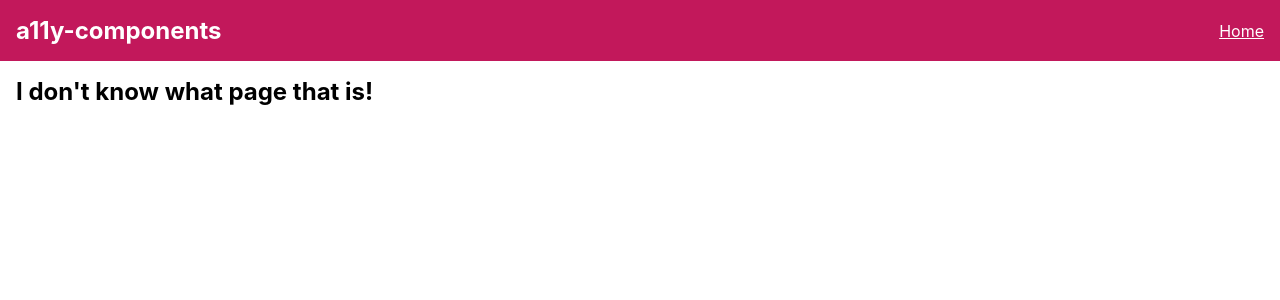
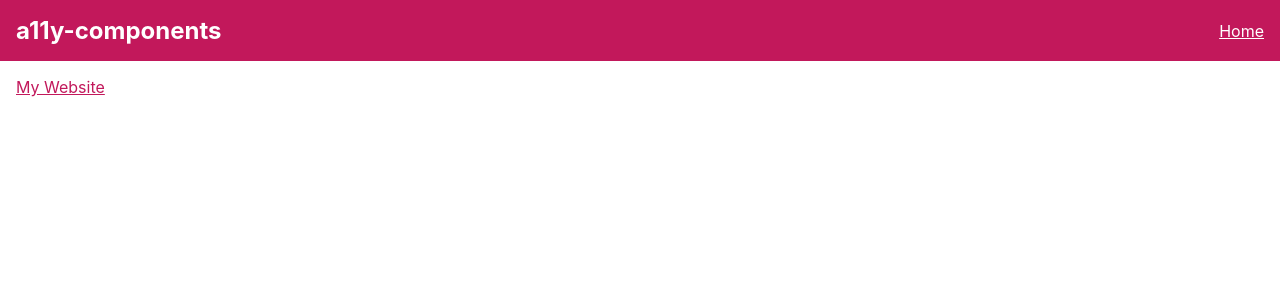
Before and after one commit to ashleemboyer/a11y-series, a React (Create React App) app: page /link in a window 1280 px wide. Shown: the top 300 px of the page. Built offline with nearby package versions, Linux system fonts and the light colour scheme.

Commit message:
Adding Link component

```diff
--- a/src/App.js
+++ b/src/App.js
@@ -6,6 +6,7 @@ import BreadcrumbPage from "./pages/BreadcrumbPage";
 import ListboxPage from "./pages/ListboxPage";
 import SpinButtonPage from "./pages/SpinButtonPage";
 import RadioGroupPage from "./pages/RadioGroupPage";
+import LinkPage from "./pages/LinkPage";
 import NotFoundPage from "./pages/NotFoundPage";
 
 function App() {
@@ -22,6 +23,7 @@ function App() {
           <Route path="/listbox" component={ListboxPage} />
           <Route path="/spinbutton" component={SpinButtonPage} />
           <Route path="/radiogroup" component={RadioGroupPage} />
+          <Route path="/link" component={LinkPage} />
           <Route path="/*" component={NotFoundPage} />
         </Switch>
       </main>
--- /dev/null
+++ b/src/components/Link/Link.jsx
@@ -0,0 +1,49 @@
+import React from "react";
+import PropTypes from "prop-types";
+import keyCodes from "../../constants/keyCodes";
+import styles from "./Link.module.scss";
+
+const handleClickOrKeydown = (e, href, target) => {
+  e.preventDefault();
+  e.stopPropagation();
+
+  const eventType = e.type;
+  if (
+    eventType === "click" ||
+    (eventType === "keydown" && e.keyCode === keyCodes.ENTER)
+  ) {
+    window.open(href, target);
+  }
+};
+
+const Link = ({ text, href, ariaLabel, target }) => (
+  <span
+    className={styles.Link}
+    aria-label={text ? undefined : ariaLabel}
+    role="link"
+    tabIndex="0"
+    onClick={(e) => {
+      handleClickOrKeydown(e, href, target);
+    }}
+    onKeyDown={(e) => {
+      handleClickOrKeydown(e, href, target);
+    }}
+  >
+    {text}
+  </span>
+);
+
+Link.propTypes = {
+  text: PropTypes.string,
+  href: PropTypes.string.isRequired,
+  ariaLabel: PropTypes.string,
+  target: PropTypes.string,
+};
+
+Link.defaultProps = {
+  text: undefined,
+  ariaLabel: undefined,
+  target: "_self",
+};
+
+export default Link;
--- /dev/null
+++ b/src/components/Link/Link.module.scss
@@ -0,0 +1,12 @@
+.Link {
+  color: #c2185b;
+  text-decoration: underline;
+
+  &:hover,
+  &:focus {
+    color: black;
+    cursor: pointer;
+    outline: 2px solid #c2185b;
+    outline-offset: 4px;
+  }
+}
--- /dev/null
+++ b/src/components/Link/index.js
@@ -0,0 +1 @@
+export { default as Link } from "./Link";
--- a/src/pages/HomePage.jsx
+++ b/src/pages/HomePage.jsx
@@ -8,6 +8,7 @@ const Home = () => (
     <Link to="/listbox">Listbox</Link>
     <Link to="/spinbutton">SpinButton</Link>
     <Link to="/radiogroup">RadioGroup</Link>
+    <Link to="/link">Link</Link>
   </>
 );
 
--- /dev/null
+++ b/src/pages/LinkPage.jsx
@@ -0,0 +1,8 @@
+import React from "react";
+import { Link } from "../components/Link";
+
+const LinkPage = () => (
+  <Link href="https://ashleemboyer.com" text="My Website" target="_blank" />
+);
+
+export default LinkPage;
```
Also changed, not shown: src/components/Link/README.md (added), 1 other file (tests, documents, lock files or other folders).
